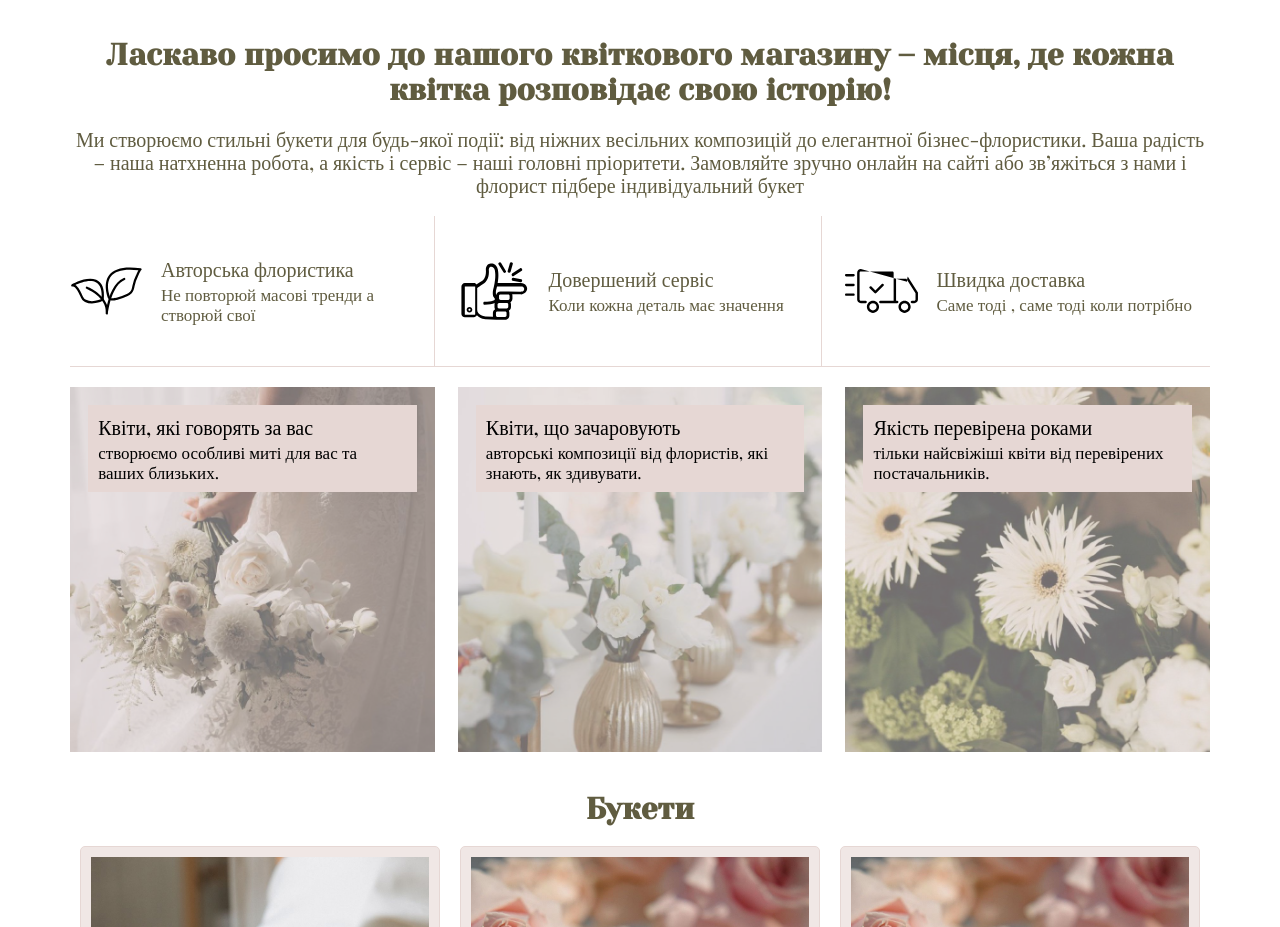
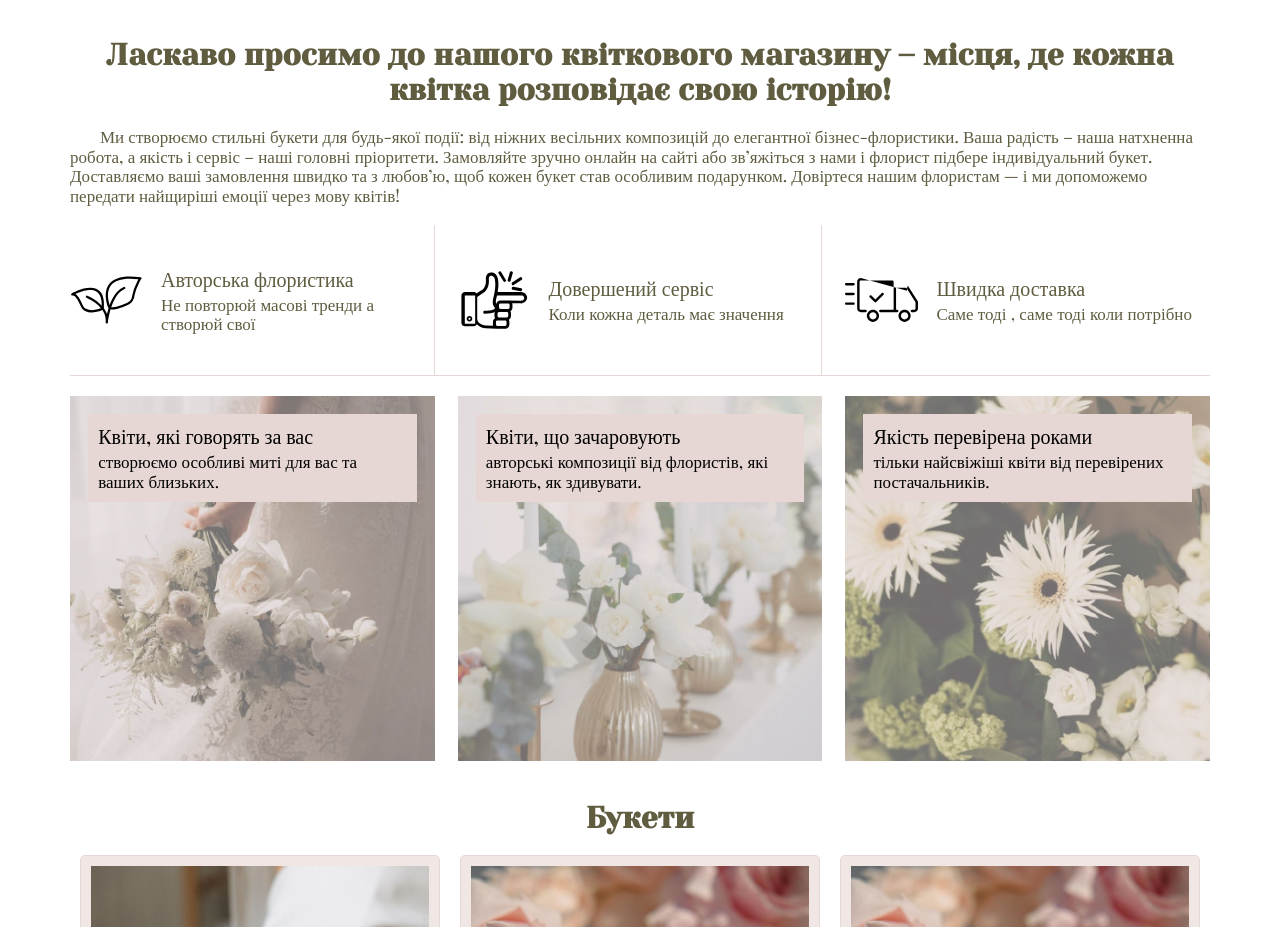
Before and after one commit to RomaVintonyak/FlowerShop, a website: page app/index.html in a window 1280 px wide. Shown: the part 807-1734 px from the top of the page. Drawn offline with nearby package versions, Linux system fonts and the light colour scheme.

Commit message:
add new style

```diff
--- a/app/index.html
+++ b/app/index.html
@@ -156,12 +156,14 @@
         </h3>
       </div><!--/.text__title-->
       <div class="text__suptitle">
-        <h4>
+        <p>
           Ми створюємо стильні букети для будь-якої події: від ніжних весільних композицій
           до елегантної бізнес-флористики. Ваша радість – наша натхненна робота, а якість і сервіс – наші
           головні пріоритети. Замовляйте зручно онлайн на сайті або звʼяжіться з нами і
-          флорист підбере індивідуальний букет
-        </h4>
+          флорист підбере індивідуальний букет.
+          Доставляємо ваші замовлення швидко та з любов’ю, щоб кожен букет став особливим подарунком.
+          Довіртеся нашим флористам — і ми допоможемо передати найщиріші емоції через мову квітів!
+        </p>
       </div><!--/.text__suptitle-->
       <div class="text__coll">
         <div class="text__coll--block">
--- a/app/scss/block/_mainPage.scss
+++ b/app/scss/block/_mainPage.scss
@@ -24,22 +24,13 @@
       }
    }
    &__suptitle {
-      text-align: center;
       margin-bottom: 2rem;
-      h4 {
+      p {
+         text-indent: 3rem;
          font-family: $text;
          color: $text-color;
          font-weight: 500;
-         font-size: 2rem;
-         @include tablet {
-            font-size: 1.9rem;
-         }
-         @include mobile {
-            font-size: 1.8rem;
-         }
-         @include mobile-sm {
-            font-size: 1.7rem;
-         }
+         font-size: 1.7rem;
       }
       @include mobile {
          margin-bottom: 1.5rem;
```
Also changed, not shown: app/css/style.css, app/css/style.min.css, dist/css/style.min.css, dist/index.html, 1 other file.
